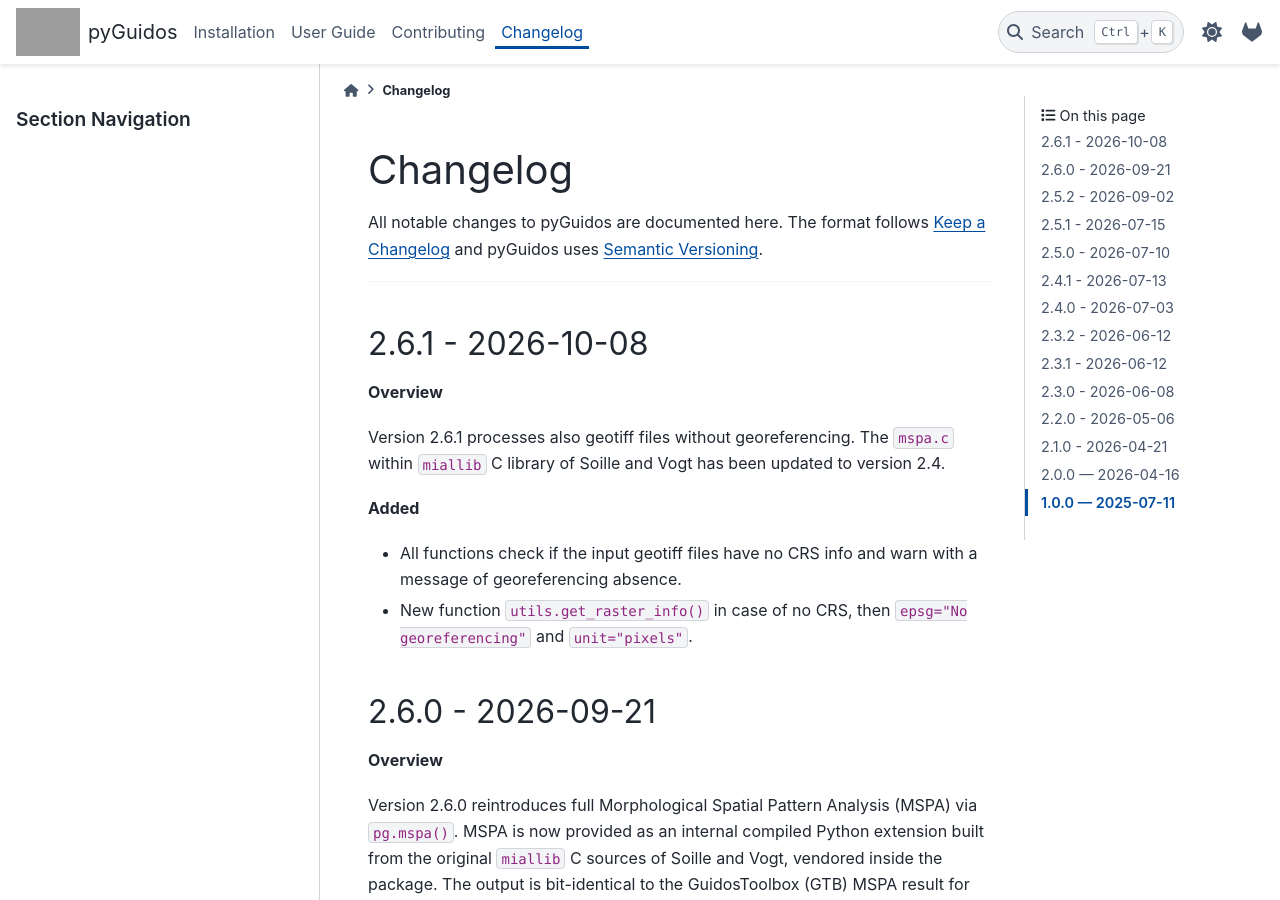
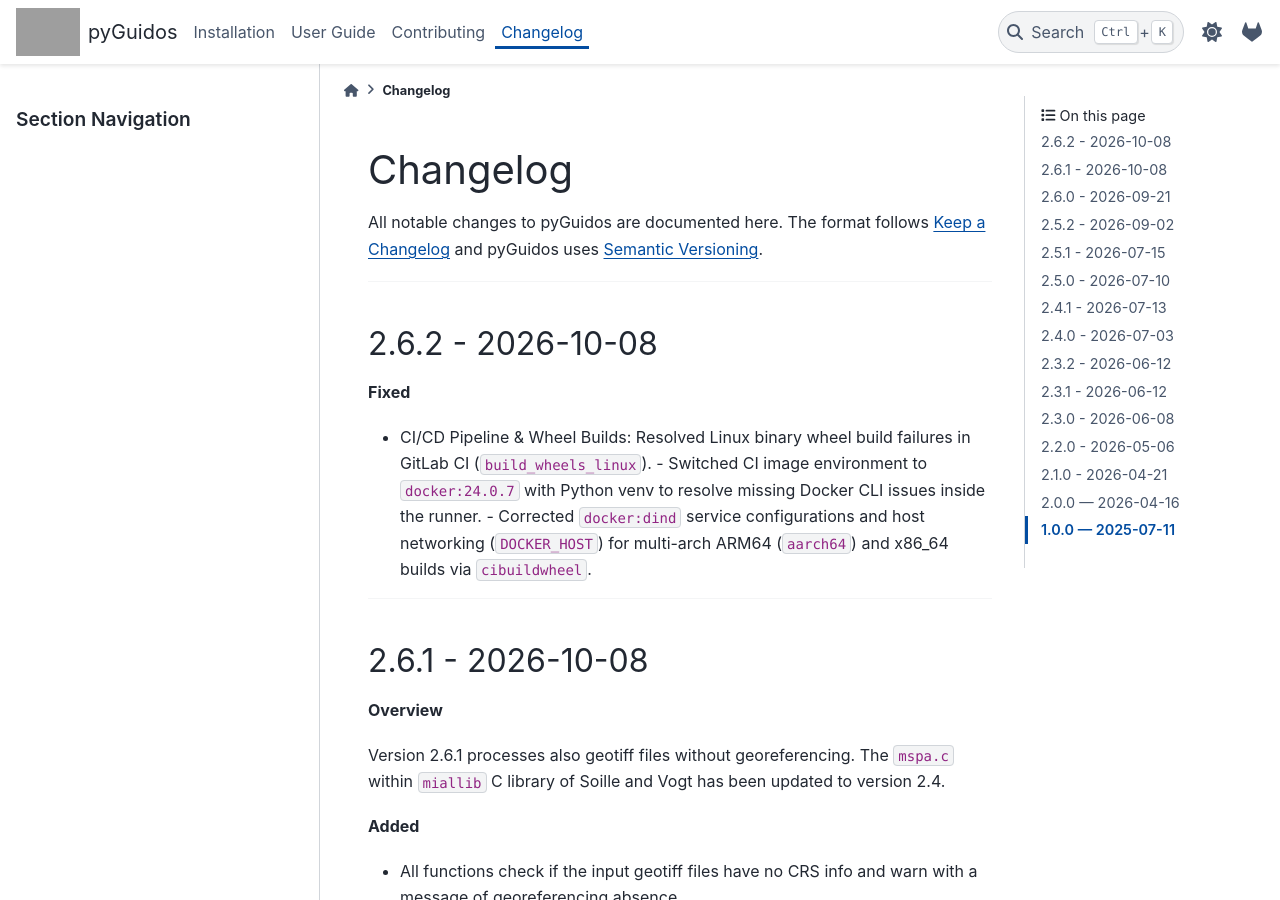
Before and after one commit to nonpenso/pyguidos, a Sphinx documentation site: the page built from docs/changelog.rst, in a window 1280 px wide and 900 px high. Built offline with Sphinx 7.4.7 and the PyData theme 0.15.4, drawn with Linux system fonts in a browser that asks for light colours; grey boxes are pictures that could not be loaded.

Commit message:
fix CI wheel build + v2.6.2

```diff
--- a/docs/changelog.rst
+++ b/docs/changelog.rst
@@ -4,6 +4,19 @@ Changelog
 All notable changes to pyGuidos are documented here.
 The format follows `Keep a Changelog <https://keepachangelog.com/en/1.0.0/>`_
 and pyGuidos uses `Semantic Versioning <https://semver.org/spec/v2.0.0.html>`_.
+
+
+----
+
+
+2.6.2 - 2026-10-08
+------------------
+
+**Fixed**
+
+- CI/CD Pipeline & Wheel Builds: Resolved Linux binary wheel build failures in GitLab CI (``build_wheels_linux``).
+  - Switched CI image environment to ``docker:24.0.7`` with Python venv to resolve missing Docker CLI issues inside the runner.
+  - Corrected ``docker:dind`` service configurations and host networking (``DOCKER_HOST``) for multi-arch ARM64 (``aarch64``) and x86_64 builds via ``cibuildwheel``.
 
 
 ----
@@ -21,6 +34,8 @@ Version 2.6.1 processes also geotiff files without georeferencing. The ``mspa.c`
 - All functions check if the input geotiff files have no CRS info and warn with a message of georeferencing absence.
 - New function ``utils.get_raster_info()`` in case of no CRS, then ``epsg="No georeferencing"`` and ``unit="pixels"``.
 
+
+----
 
 
 2.6.0 - 2026-09-21
--- a/docs/conf.py
+++ b/docs/conf.py
@@ -5,7 +5,7 @@ sys.path.insert(0, os.path.abspath('..'))
 project = "pyGuidos"
 copyright = "European Union, 2026, Giovanni Caudullo, Peter Vogt"
 author = "Giovanni Caudullo, Peter Vogt"
-release = "2.6.1"
+release = "2.6.2"
 
 extensions = [
     "sphinx.ext.autodoc",
--- a/docs/index.rst
+++ b/docs/index.rst
@@ -42,7 +42,7 @@ providing programmatic access to the main GTB analytical tools, enabling reprodu
 landscape analysis workflows in Python scripts, Jupyter notebooks, and automated pipelines.
 
 .. note::
-   This documentation describes **pyGuidos version 2.6.1**. For older versions,
+   This documentation describes **pyGuidos version 2.6.2**. For older versions,
    please refer to the legacy documentation branch.
 
 
--- a/pyproject.toml
+++ b/pyproject.toml
@@ -2,7 +2,7 @@
 
 [project]
 name = "pyguidos"
-version = "2.6.1"
+version = "2.6.2"
 authors = [
   { name="Giovanni Caudullo", email="giovanni.caudullo@ext.ec.europa.eu" },
   { name="Peter Vogt", email="peter.vogt@ec.europa.eu" },
```
Also changed, not shown: CHANGELOG.md (+9 -0 lines), 1 other file.
